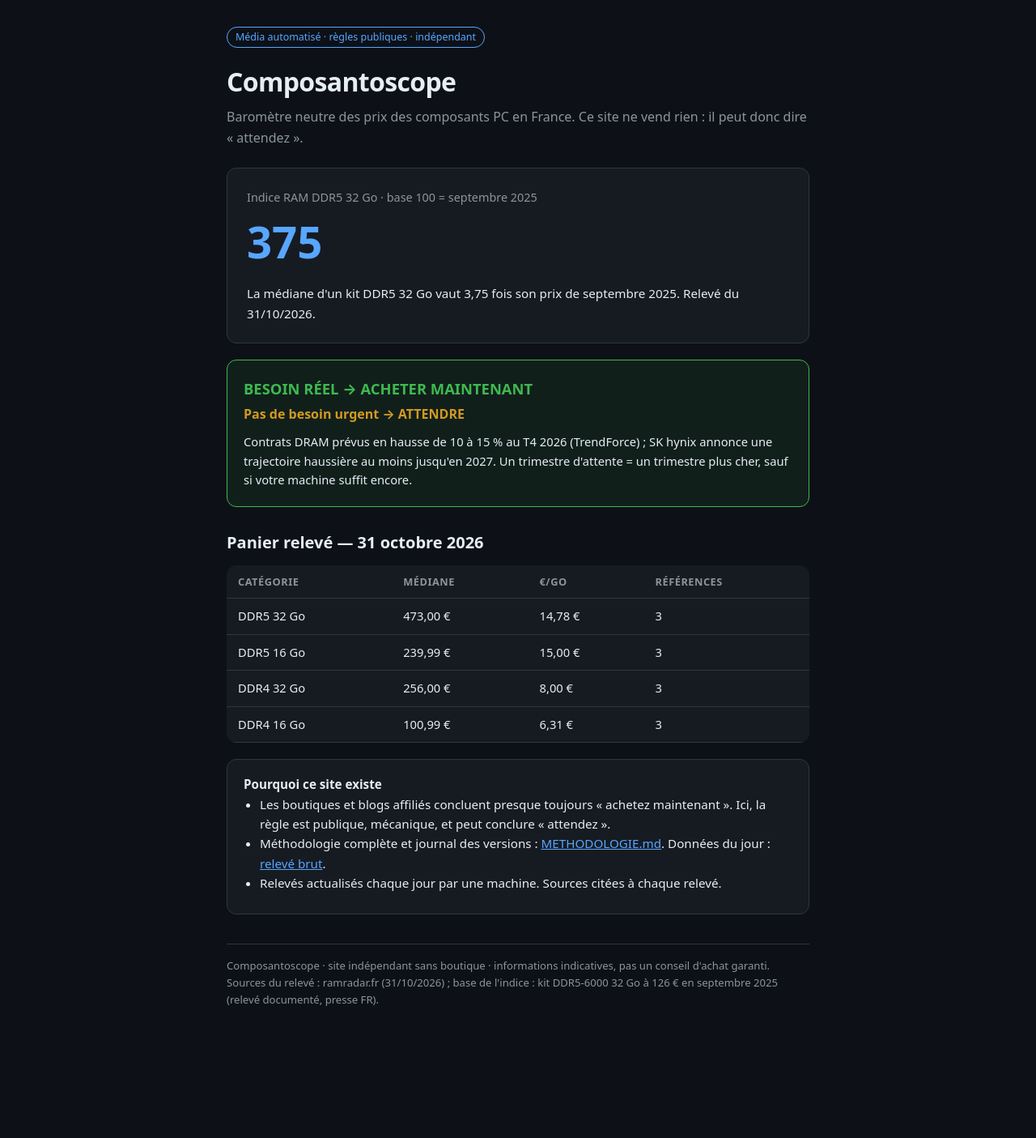
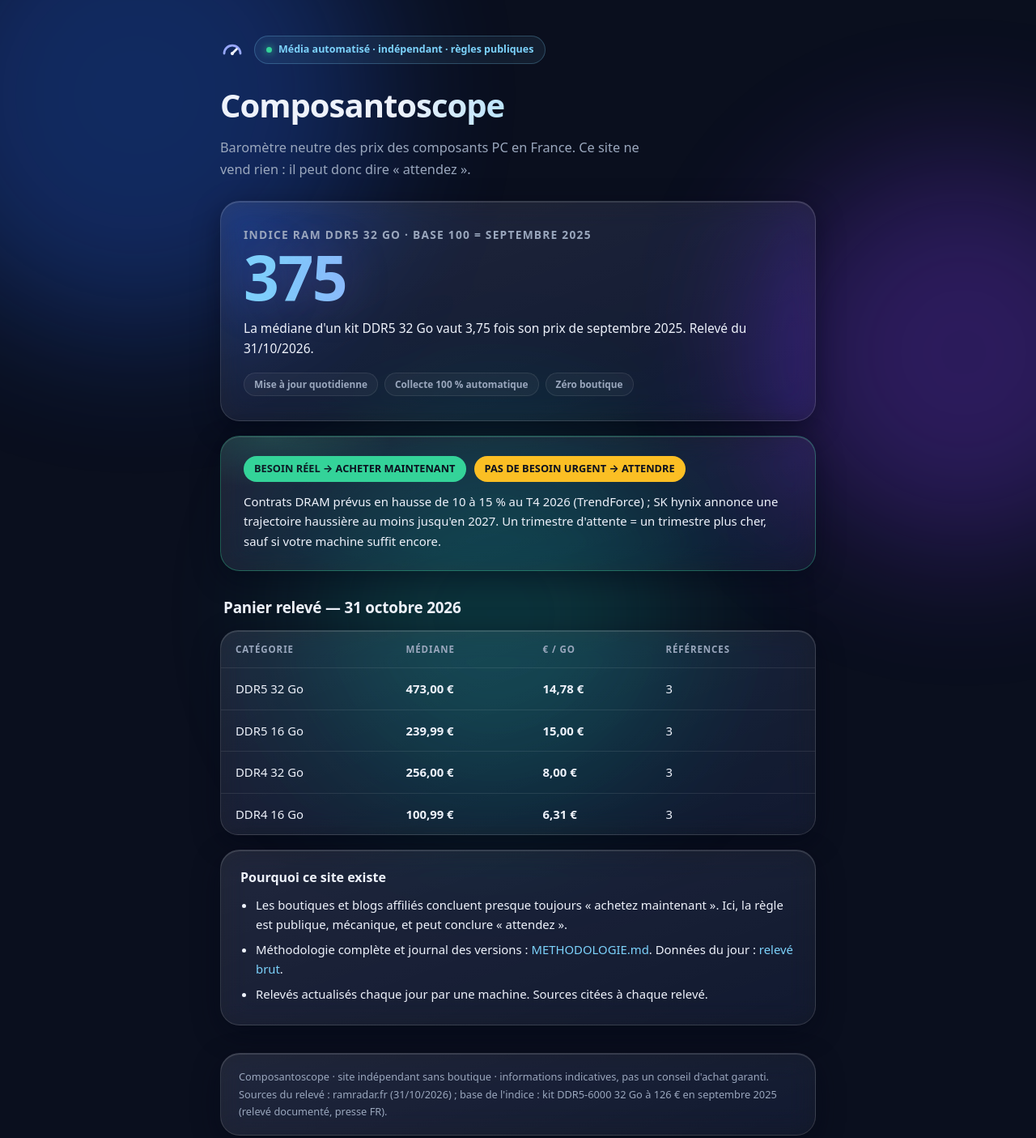
Before and after one commit to C0ld3nEye/composantoscope, a plain HTML site: page index.html in a window 1280 px wide. Shown: the whole page at 81% size. Before the commit the page ends 1277 px from the top, so only its background shows below. Drawn offline with Linux system fonts and the light colour scheme.

Commit message:
v1 : design liquid glass + ancres id pour la collecte automatique

```diff
--- a/index.html
+++ b/index.html
@@ -1,3 +1,12 @@
+<!--
+COMPOSANTOSCOPE — GABARIT OFFICIEL v1 (31/10/2026, design "liquid glass")
+La collecte quotidienne remplace UNIQUEMENT :
+- les dates de relevé : ids "date-releve-1" (héros), "date-releve-2" (titre tableau), "date-releve-3" (pied de page)
+- la valeur de l'indice : id "indice-valeur" ; son explication : id "indice-explication"
+- les lignes du panier : id "tableau-panier" (régénérer les <tr> à partir des médianes)
+- en cas de bascule du signal : id "signal-card" → classe "signal-wait" au lieu de "signal-buy", textes et § mis à jour
+Tout le reste (styles, structure, logo) reste inchangé.
+-->
 <!DOCTYPE html>
 <html lang="fr">
 <head>
@@ -6,75 +15,170 @@
 <title>Composantoscope — baromètre neutre des composants PC (France)</title>
 <meta name="description" content="Composantoscope : indice neutre et automatique des prix des composants PC en France (RAM, GPU, SSD). Règles publiques, signal acheter ou attendre.">
 <style>
-:root{--bg:#0d1117;--card:#161b22;--ink:#e6edf3;--muted:#8b949e;--accent:#58a6ff;--bad:#f85149;--good:#3fb950;--warn:#d29922}
+:root{
+  --ink:#eef2fb; --muted:#9aa7bd; --line:rgba(255,255,255,.09);
+  --blue:#7dd3fc; --violet:#a78bfa; --teal:#34d399; --amber:#fbbf24; --green:#34d399;
+}
 *{margin:0;padding:0;box-sizing:border-box}
-body{font-family:system-ui,-apple-system,sans-serif;background:var(--bg);color:var(--ink);line-height:1.6}
-.wrap{max-width:760px;margin:0 auto;padding:32px 20px}
-header h1{font-size:2rem;letter-spacing:-.02em}
-header p.tagline{color:var(--muted);margin:6px 0 24px}
-.badge{display:inline-block;font-size:.78rem;color:var(--accent);border:1px solid var(--accent);border-radius:999px;padding:2px 10px;margin-bottom:16px}
-.indice-hero{background:var(--card);border:1px solid #30363d;border-radius:12px;padding:24px;margin-bottom:20px}
-.indice-hero .value{font-size:3.4rem;font-weight:800;color:var(--accent)}
-.indice-hero .label{color:var(--muted);font-size:.9rem}
-.indice-hero .explanation{margin-top:8px;font-size:.95rem}
-.signal{border-radius:12px;padding:20px;margin-bottom:20px;border:1px solid}
-.signal.buy{background:rgba(63,185,80,.08);border-color:var(--good)}
-.signal-title{font-weight:700;font-size:1.15rem;color:var(--good)}
-.signal-sub{font-weight:700;color:var(--warn);margin-top:4px}
-.signal p{margin-top:10px;font-size:.92rem;color:var(--ink)}
-table{width:100%;border-collapse:collapse;background:var(--card);border-radius:12px;overflow:hidden;margin-bottom:20px}
-th,td{padding:10px 14px;text-align:left;border-bottom:1px solid #30363d;font-size:.92rem}
-th{color:var(--muted);font-weight:600;font-size:.8rem;text-transform:uppercase;letter-spacing:.04em}
-td.num{font-variant-numeric:tabular-nums}
-h2{font-size:1.25rem;margin:28px 0 12px}
-.neutral{background:var(--card);border:1px solid #30363d;border-radius:12px;padding:18px 20px;margin-bottom:20px;font-size:.95rem}
-ul{margin:0 0 8px 20px}
-footer{color:var(--muted);font-size:.82rem;margin-top:36px;border-top:1px solid #30363d;padding-top:16px}
-a{color:var(--accent)}
+html{scroll-behavior:smooth}
+body{
+  font-family:system-ui,-apple-system,"Segoe UI",Roboto,sans-serif;
+  background:#0a0f1e;color:var(--ink);line-height:1.65;
+  min-height:100vh;overflow-x:hidden;
+}
+/* — halo colorés en fond (le "liquide" du verre dépoli) — */
+.orb{position:fixed;border-radius:50%;filter:blur(90px);z-index:-2;pointer-events:none}
+.orb1{width:46vmax;height:46vmax;background:#2563eb;opacity:.32;top:-14vmax;left:-10vmax}
+.orb2{width:38vmax;height:38vmax;background:#7c3aed;opacity:.30;top:24%;right:-12vmax}
+.orb3{width:34vmax;height:34vmax;background:#14b8a6;opacity:.22;bottom:-12vmax;left:28%}
+@keyframes drift{from{transform:translate(0,0) scale(1)}to{transform:translate(3vmax,2vmax) scale(1.06)}}
+.orb1{animation:drift 26s ease-in-out infinite alternate}
+.orb3{animation:drift 22s ease-in-out infinite alternate-reverse}
+@media (prefers-reduced-motion: reduce){.orb1,.orb3{animation:none}}
+
+.wrap{max-width:780px;margin:0 auto;padding:44px 22px 40px}
+
+/* — verre dépoli — */
+.glass{
+  background:linear-gradient(160deg,rgba(255,255,255,.10),rgba(255,255,255,.045));
+  -webkit-backdrop-filter:blur(16px) saturate(160%);
+  backdrop-filter:blur(16px) saturate(160%);
+  border:1px solid rgba(255,255,255,.13);
+  border-radius:24px;
+  box-shadow:0 10px 34px rgba(2,6,23,.45), inset 0 1px 0 rgba(255,255,255,.14);
+}
+
+/* — en-tête — */
+header{margin-bottom:26px}
+.brand{display:flex;align-items:center;gap:12px;margin-bottom:18px}
+.pill{
+  display:inline-flex;align-items:center;gap:8px;font-size:.78rem;font-weight:600;color:var(--blue);
+  padding:6px 14px;border-radius:999px;
+  background:rgba(125,211,252,.08);border:1px solid rgba(125,211,252,.25);
+}
+.pill .dot{width:7px;height:7px;border-radius:50%;background:var(--teal);box-shadow:0 0 10px var(--teal)}
+h1{font-size:clamp(1.9rem,6vw,2.5rem);font-weight:800;letter-spacing:-.025em;
+   background:linear-gradient(95deg,#eef2fb 30%,var(--blue) 70%,var(--violet));
+   -webkit-background-clip:text;background-clip:text;color:transparent}
+.tagline{color:var(--muted);margin-top:6px;font-size:1.02rem;max-width:56ch}
+
+/* — héros indice — */
+.hero{padding:30px 28px;margin-bottom:18px}
+.hero .label{color:var(--muted);font-size:.86rem;text-transform:uppercase;letter-spacing:.09em;font-weight:600}
+.hero .value{
+  font-size:clamp(3.2rem,11vw,4.8rem);font-weight:800;line-height:1.05;letter-spacing:-.02em;
+  background:linear-gradient(93deg,var(--blue) 5%,var(--violet) 50%,var(--teal) 95%);
+  -webkit-background-clip:text;background-clip:text;color:transparent;
+  text-shadow:0 0 60px rgba(167,139,250,.25);
+}
+.hero .explanation{margin-top:10px;font-size:.97rem;color:var(--ink)}
+.chips{display:flex;flex-wrap:wrap;gap:8px;margin-top:16px}
+.chip{font-size:.74rem;font-weight:600;color:var(--muted);padding:4px 12px;border-radius:999px;border:1px solid var(--line);background:rgba(255,255,255,.04)}
+
+/* — carte signal — */
+.signal{padding:24px 28px;margin-bottom:18px;position:relative;overflow:hidden}
+.signal::before{content:"";position:absolute;inset:0;border-radius:inherit;pointer-events:none;
+  background:radial-gradient(220px 90px at 8% 0%,rgba(52,211,153,.18),transparent 70%)}
+.signal-buy{border-color:rgba(52,211,153,.35)}
+.signal-wait{border-color:rgba(251,191,36,.4)}
+.signal-wait::before{background:radial-gradient(220px 90px at 8% 0%,rgba(251,191,36,.16),transparent 70%)}
+.sig-row{display:flex;flex-wrap:wrap;gap:10px;align-items:center}
+.sig-buy{color:#0a0f1e;background:var(--green);font-weight:700;font-size:.8rem;padding:5px 13px;border-radius:999px}
+.sig-wait{color:#0a0f1e;background:var(--amber);font-weight:700;font-size:.8rem;padding:5px 13px;border-radius:999px}
+.signal p{margin-top:12px;font-size:.93rem}
+
+/* — panier — */
+h2{font-size:1.18rem;font-weight:700;letter-spacing:-.01em;margin:30px 4px 12px}
+.table-card{overflow:hidden;border-radius:22px}
+table{width:100%;border-collapse:collapse}
+th,td{padding:13px 18px;text-align:left;border-bottom:1px solid var(--line);font-size:.93rem}
+thead th{color:var(--muted);font-weight:600;font-size:.72rem;text-transform:uppercase;letter-spacing:.08em}
+tbody tr:last-child td{border-bottom:none}
+tbody tr:hover{background:rgba(255,255,255,.035)}
+td.num{font-variant-numeric:tabular-nums;font-weight:600}
+td .cat-sub{display:block;font-size:.76rem;color:var(--muted);font-weight:400}
+
+/* — pourquoi — */
+.why{padding:20px 24px;margin-top:18px}
+.why strong{display:block;margin-bottom:8px}
+.why ul{margin-left:19px}
+.why li{margin-bottom:6px;font-size:.93rem}
+a{color:var(--blue);text-decoration:none}
+a:hover{text-decoration:underline}
+
+footer{
+  margin-top:34px;padding:18px 22px;color:var(--muted);font-size:.8rem;border-radius:18px;
+}
+footer .sep{opacity:.4;margin:0 6px}
 </style>
 </head>
 <body>
+<div class="orb orb1"></div><div class="orb orb2"></div><div class="orb orb3"></div>
+
 <div class="wrap">
+
 <header>
-<span class="badge">Média automatisé &#183; règles publiques &#183; indépendant</span>
+  <div class="brand">
+    <svg width="30" height="30" viewBox="0 0 24 24" fill="none" aria-hidden="true">
+      <path d="M4 16a8 8 0 1 1 16 0" stroke="url(#g)" stroke-width="2.2" stroke-linecap="round"/>
+      <path d="M12 16l4.4-4.4" stroke="#eef2fb" stroke-width="2.2" stroke-linecap="round"/>
+      <circle cx="12" cy="16" r="1.7" fill="#eef2fb"/>
+      <defs><linearGradient id="g" x1="4" y1="24" x2="20" y2="0"><stop offset="0" stop-color="#7dd3fc"/><stop offset="1" stop-color="#a78bfa"/></linearGradient></defs>
+    </svg>
+    <div class="pill"><span class="dot"></span>Média automatisé · indépendant · règles publiques</div>
+  </div>
   <h1>Composantoscope</h1>
   <p class="tagline">Baromètre neutre des prix des composants PC en France. Ce site ne vend rien : il peut donc dire « attendez ».</p>
 </header>
 
-<div class="indice-hero">
-<div class="label">Indice RAM DDR5 32 Go &#183; base 100 = septembre 2025</div>
-<div class="value">375</div>
-<div class="explanation">La médiane d'un kit DDR5 32 Go vaut 3,75 fois son prix de septembre 2025. Relevé du 31/10/2026.</div>
+<section class="hero glass">
+  <div class="label">Indice RAM DDR5 32 Go · base 100 = septembre 2025</div>
+  <div class="value" id="indice-valeur">375</div>
+  <p class="explanation" id="indice-explication">La médiane d'un kit DDR5 32 Go vaut 3,75 fois son prix de septembre 2025. Relevé du <span id="date-releve-1">31/10/2026</span>.</p>
+  <div class="chips">
+    <span class="chip">Mise à jour quotidienne</span>
+    <span class="chip">Collecte 100 % automatique</span>
+    <span class="chip">Zéro boutique</span>
   </div>
+</section>
 
-<div class="signal buy">
-<div class="signal-title">BESOIN RÉEL &#8594; ACHETER MAINTENANT</div>
-<div class="signal-sub">Pas de besoin urgent &#8594; ATTENDRE</div>
+<section class="signal glass signal-buy" id="signal-card">
+  <div class="sig-row">
+    <span class="sig-buy">BESOIN RÉEL → ACHETER MAINTENANT</span>
+    <span class="sig-wait">PAS DE BESOIN URGENT → ATTENDRE</span>
+  </div>
   <p>Contrats DRAM prévus en hausse de 10 à 15 % au T4 2026 (TrendForce) ; SK hynix annonce une trajectoire haussière au moins jusqu'en 2027. Un trimestre d'attente = un trimestre plus cher, sauf si votre machine suffit encore.</p>
-</div>
+</section>
 
-<h2>Panier relevé — 31 octobre 2026</h2>
+<h2>Panier relevé — <span id="date-releve-2">31 octobre 2026</span></h2>
+<section class="glass table-card">
 <table>
-<tr><th>Catégorie</th><th>Médiane</th><th>&#8364;/Go</th><th>Références</th></tr>
-<tr><td>DDR5 32 Go</td><td class="num">473,00 &#8364;</td><td class="num">14,78 &#8364;</td><td>3</td></tr>
-<tr><td>DDR5 16 Go</td><td class="num">239,99 &#8364;</td><td class="num">15,00 &#8364;</td><td>3</td></tr>
-<tr><td>DDR4 32 Go</td><td class="num">256,00 &#8364;</td><td class="num">8,00 &#8364;</td><td>3</td></tr>
-<tr><td>DDR4 16 Go</td><td class="num">100,99 &#8364;</td><td class="num">6,31 &#8364;</td><td>3</td></tr>
+  <thead>
+    <tr><th>Catégorie</th><th>Médiane</th><th>€ / Go</th><th>Références</th></tr>
+  </thead>
+  <tbody id="tableau-panier">
+    <tr><td>DDR5 32 Go</td><td class="num">473,00 €</td><td class="num">14,78 €</td><td>3</td></tr>
+    <tr><td>DDR5 16 Go</td><td class="num">239,99 €</td><td class="num">15,00 €</td><td>3</td></tr>
+    <tr><td>DDR4 32 Go</td><td class="num">256,00 €</td><td class="num">8,00 €</td><td>3</td></tr>
+    <tr><td>DDR4 16 Go</td><td class="num">100,99 €</td><td class="num">6,31 €</td><td>3</td></tr>
+  </tbody>
 </table>
+</section>
 
-<div class="neutral">
+<section class="why glass">
   <strong>Pourquoi ce site existe</strong>
   <ul>
     <li>Les boutiques et blogs affiliés concluent presque toujours « achetez maintenant ». Ici, la règle est publique, mécanique, et peut conclure « attendez ».</li>
     <li>Méthodologie complète et journal des versions : <a href="METHODOLOGIE.md">METHODOLOGIE.md</a>. Données du jour : <a href="data/2026-10-31.json">relevé brut</a>.</li>
     <li>Relevés actualisés chaque jour par une machine. Sources citées à chaque relevé.</li>
   </ul>
-</div>
+</section>
 
-<footer>
-Composantoscope &#183; site indépendant sans boutique &#183; informations indicatives, pas un conseil d'achat garanti.<br>
-Sources du relevé : ramradar.fr (31/10/2026) ; base de l'indice : kit DDR5-6000 32 Go à 126 &#8364; en septembre 2025 (relevé documenté, presse FR).
+<footer class="glass">
+  Composantoscope · site indépendant sans boutique · informations indicatives, pas un conseil d'achat garanti.<br>
+  Sources du relevé : ramradar.fr (<span id="date-releve-3">31/10/2026</span>) ; base de l'indice : kit DDR5-6000 32 Go à 126 € en septembre 2025 (relevé documenté, presse FR).
 </footer>
+
 </div>
 </body>
 </html>
```
Lines whose indentation alone changed are shown as unchanged.
